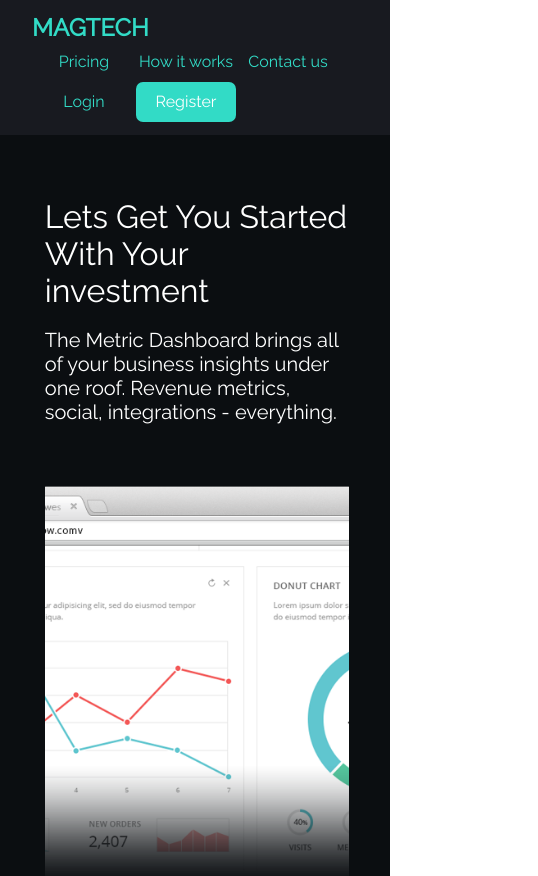
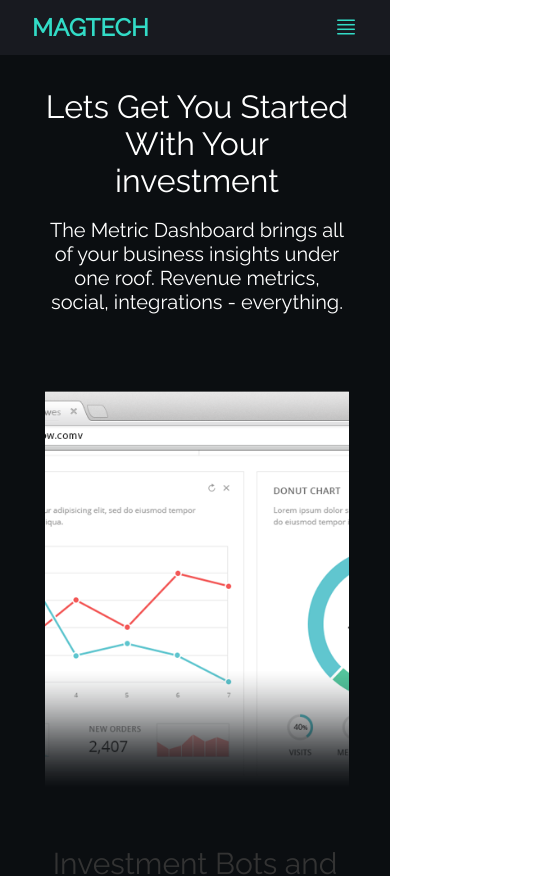
Before and after one commit to Codablack23/magtech, a Next.js app in the folder magtech-frontend/: page / in a window 390 px wide. Shown: the top 876 px of the page, 538 px wide, since content can reach past the window. Built offline with nearby package versions, Linux system fonts and the light colour scheme.

Commit message:
fixed responsive design of footer and navbar

```diff
--- a/magtech-frontend/components/elements/Footer.js
+++ b/magtech-frontend/components/elements/Footer.js
@@ -4,7 +4,7 @@ export default function Footer(){
     return(
      <div className="mg-footer-container">
        <footer className="mg-footer mg-container mg-bg-component">
-        <div className="mg-news-letter">
+        <div className="mg-news-letter mg-w-35 mg-w-md-85 mg-w-sm-sm-95">
             <p className="mg-footer-logo mg-text-warning">Magtech</p>
             <p className="mg-text-grey mg-news-letter-text">Sign up for our newsletter</p>
             <div className="mg-subscribe-container">
@@ -12,7 +12,7 @@ export default function Footer(){
                 <button className="mg-subscribe-btn">Subscribe</button>
             </div>
         </div>
-        <div className="mg-all-footer-links">
+        <div className="mg-all-footer-links mg-text-md-center">
           <div className="mg-footer-links">
               <p className="mg-footer-link-heading mg-text-warning">Company</p>
               <Link href={"/"}>
--- a/magtech-frontend/components/elements/Navbar.js
+++ b/magtech-frontend/components/elements/Navbar.js
@@ -1,11 +1,25 @@
 import Link from 'next/link'
 export default function NavBar({pageType}){
+    const openNav=()=>{
+        const navbar = document.querySelector('#navbar')
+        if(navbar.style.maxHeight){
+            navbar.style.maxHeight = null
+        }
+        else{
+            navbar.style.maxHeight = "70vh"
+        }
+    }
     return(
         <nav className="mg-nav mg-container mg-bg-component">
+            <div className="mg-navbrand-container mg-w-md-100 mg-d-flex mg-align-center mg-justify-between">
             <Link href={'/'}>
             <a className="mg-nav-brand mg-text-primary">MAGTECH</a>
             </Link>
-            <div className="mg-navbar mg-navbar-right">
+            <p className='mg-open-nav' onClick={openNav}>
+                <i className="bi bi-justify mg-font-25 mg-text-primary"></i>
+            </p>
+            </div>
+            <div className="mg-navbar mg-navbar-right" id='navbar'>
             {pageType !== "account"?
                 <Link href={"/"}>
                 <a className="mg-nav-links mg-text-primary"> Pricing</a>
--- a/magtech-frontend/components/home/PriceBot.js
+++ b/magtech-frontend/components/home/PriceBot.js
@@ -5,7 +5,7 @@ export default function PriceBot({bot}){
     const duration = 2
 
   return(
-    <div className="col-4 mg-bg-component mg-min-vh-50">
+    <div className="col-4 col-md-12 mg-bg-component mg-min-vh-50">
     <p className="mg-small-30 mg-text-warning">{bot.name}</p><br />
     <p className="mg-text-white mg-small-18">
         <span className="mg-text-warning mg-small-20 mg-font-bold">${bot.price}</span>
@@ -18,6 +18,10 @@ export default function PriceBot({bot}){
     <p className="mg-text-white mg-small-18">
       <span className="mg-text-warning mg-small-20 mg-font-bold">Max Deposit: </span>
       <span>${bot.maxInvestment}</span>
+    </p>
+    <p className="mg-text-white mg-small-18">
+      <span className="mg-text-warning mg-small-18 mg-font-bold">Total Percentage Profit: </span>
+      <span>${percent_profit * 100}%</span>
     </p><br />
     <hr />
     <div>
@@ -31,7 +35,7 @@ export default function PriceBot({bot}){
           <span>withdrawal of profits</span>
       </p>
     </div><br />
-   <Link href={"/account/login"}>
+   <Link href={"/account/"}>
     <a className="mg-bot-btn mg-bg-warning mg-rounded mg-w-80">Choose Bot</a>
    </Link>
   </div>
--- a/magtech-frontend/pages/index.js
+++ b/magtech-frontend/pages/index.js
@@ -6,10 +6,8 @@ export default function Home() {
   return (
   <LayoutDefault title={"Home"} pageType={"home"}>
     <div className='mg-contain mg-home-container'>
-      <br />
-      <br />
-      <div className="row mg-min-vh-80">
-        <div className="col-6 col-md-12">
+      <div className="row mg-min-vh-90 align-center">
+        <div className="col-6 col-md-12 mg-text-md-center">
            <p className="mg-text-white mg-small-32">Lets Get You Started With Your investment</p><br />
            <p className='mg-text-white mg-small-20'>The Metric Dashboard brings all of your business insights under one roof. Revenue metrics, social, integrations - everything.</p>
         </div>
@@ -18,7 +16,7 @@ export default function Home() {
            <img src="/images/hero.png" alt="" className="mg-img-fluid mg-vh-50 mg-rounded" />
          </div>
         </div>
-      </div>
+      </div><br />
       <PricingContainer/><br />
       <Contact/>
     </div>
--- a/magtech-frontend/styles/_base.scss
+++ b/magtech-frontend/styles/_base.scss
@@ -74,6 +74,31 @@ a {
    object-fit: cover;
  }
 
+ @each $key,$var in $display {
+   .mg-d-#{$key}{
+     display: $var;
+   }
+   @include md{
+    .mg-d-md-#{$key}{
+      display: $var !important;
+    }
+   }
+   @include sm{
+    .mg-d-sm-#{$key}{
+      display: $var;
+    }
+   }
+ }
+
+ @each $key,$var in list {
+   .mg-d-flex.mg-justify-#{$key}{
+     justify-content: $var;
+   }
+   .mg-d-flex.mg-align-#{$key}{
+    align-items: $var;
+  }
+ }
+
  @import './utilities/grid';
  @import './utilities/font';
  @import './utilities/sizes';
--- a/magtech-frontend/styles/components/_index.scss
+++ b/magtech-frontend/styles/components/_index.scss
@@ -5,9 +5,22 @@
     display: flex;
     align-items: center;
     flex-wrap:wrap;
+    transition: all ease-in 0.7s;
     .mg-nav-brand{
         font-size: $font_size * 1.5;
         font-weight: 600;
+    }
+    .mg-open-nav{
+        display: none;
+        cursor: pointer;
+        i{
+            font-size: 24px;
+            font-weight: 600;
+        }
+        @include md{
+            display: block;
+            margin-left: auto;
+        }
     }
     .mg-navbar{
         display: flex;
@@ -22,11 +35,23 @@
          margin-left: 2px;
          font-size: $font_size;
         }
+        @include md{
+            max-height: 0;
+            overflow: hidden;
+            display: block;
+            margin-left: auto;
+            width: 70%;
+            transition: all ease-in 0.7s;
+        }
     }
     .mg-navbar-right{
      margin-left: auto;
+     @include md{
+        margin-right: auto;
+      }
     }
 }
+
 .mg-footer-container{
     margin-top: $margin * 2;
 }
@@ -36,7 +61,6 @@
   align-items: flex-start;
   justify-content: space-between;
   .mg-news-letter{
-      width: 30%;
       .mg-news-letter-text{
           font-family: 'Roboto',sans-serif;
           margin: $margin 0;
@@ -77,7 +101,6 @@
   .mg-all-footer-links{
       display: flex;
       align-items: flex-start;
-      width: 55%;
   }
   .mg-footer-links{
       margin-left: $margin * 2.5;
@@ -94,6 +117,15 @@
          letter-spacing: 0;
 
       }
+  }
+  @include md{
+      display: block;
+      .mg-news-letter{
+          margin: 1.5em auto;
+      }
+      .mg-all-footer-links{
+        display: block;
+    }
   }
 }
 .mg-account-container{
--- a/magtech-frontend/styles/setup/_mixins.scss
+++ b/magtech-frontend/styles/setup/_mixins.scss
@@ -8,3 +8,8 @@
         @content;
     }
 };
+@mixin  button {
+    height: 50px;
+    padding: $padding;
+    border-radius:$border_radius;
+}
--- a/magtech-frontend/styles/setup/_variables.scss
+++ b/magtech-frontend/styles/setup/_variables.scss
@@ -20,6 +20,20 @@ $break_points:(
     'md':800px,
     'sm':578px,
 );
+$justify:(
+    "center":center,
+    "start":flex-start,
+    "end":flex-start,
+    "between":space-between,
+    "around":space-around,
+);
+$display:(
+    "flex":flex,
+    "block":block,
+    "inline":inline,
+    'inline-b':inline-block,
+    "none":none
+);
 
 $text_align:(
     'center':center,
--- a/magtech-frontend/styles/utilities/_grid.scss
+++ b/magtech-frontend/styles/utilities/_grid.scss
@@ -27,3 +27,7 @@
       }
     }
   }
+  .row.align-center{
+    align-items: center;
+    justify-items: center;
+  }
```
Also changed, not shown: magtech-frontend/styles/utilities/_button.scss (added).
